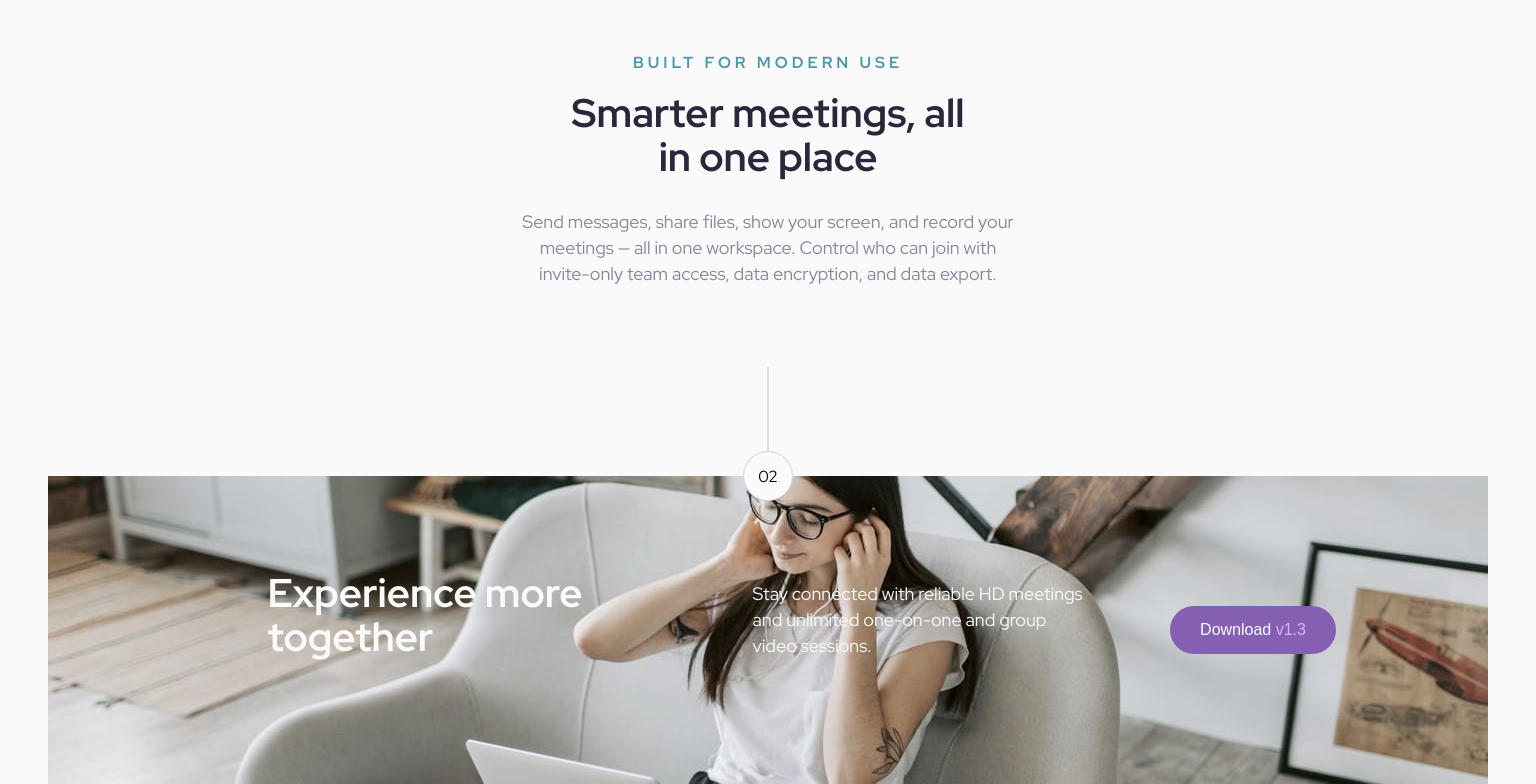
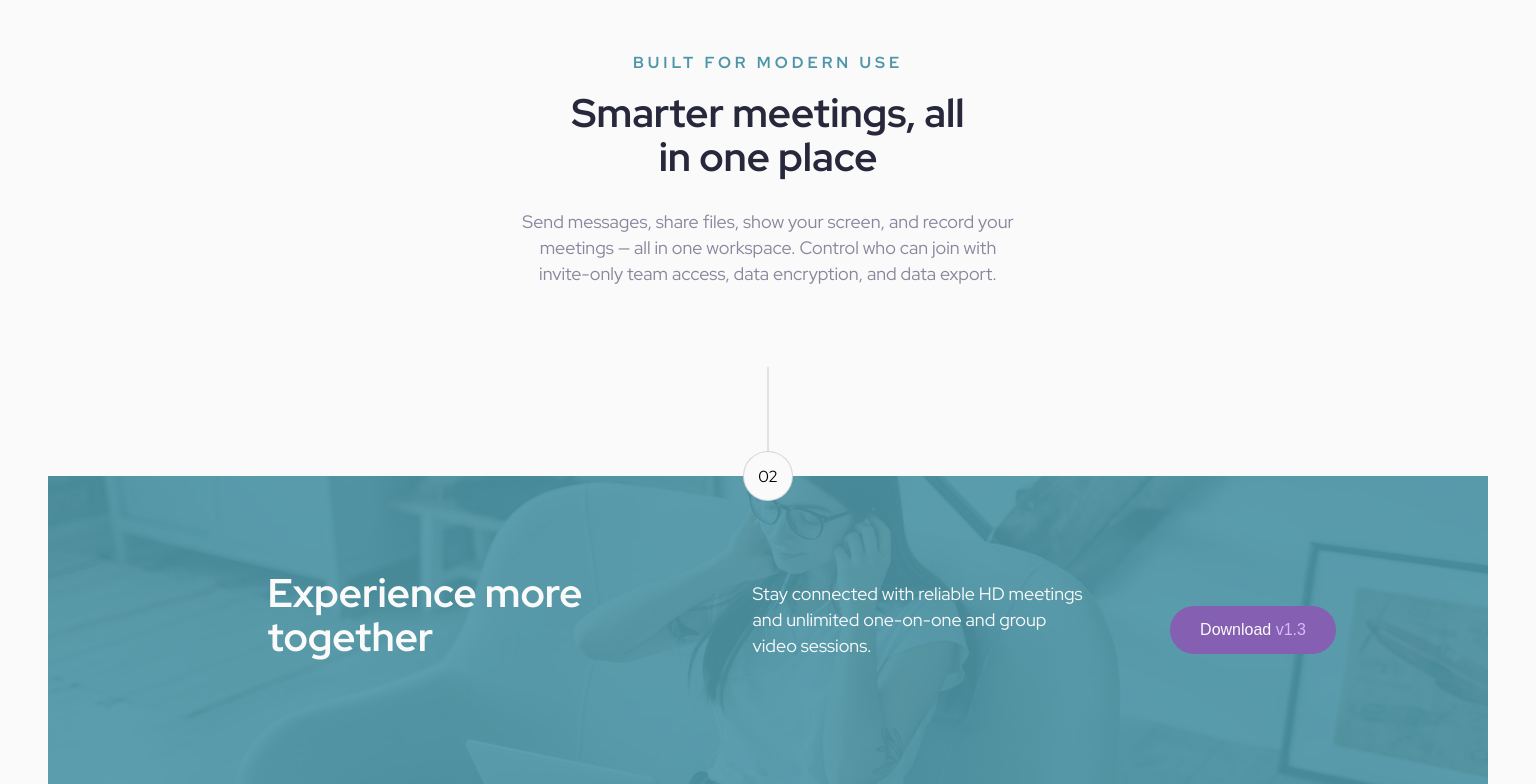
Before and after one commit to estebanp2022/Meet-Landing-Page, a plain HTML site: page starter-code/index.html in a window 1536 px wide. Shown: the part 1111-1895 px from the top of the page. Drawn offline with Linux system fonts and the light colour scheme.

Commit message:
Update style.css

```diff
--- a/starter-code/style.css
+++ b/starter-code/style.css
@@ -196,6 +196,7 @@ button {
     background-position: center;
     object-fit: fill;
     height: 428px;
+    box-shadow: inset 0 0 0 2000px rgba(77, 150, 168, 0.9);
   }
 }
 
@@ -260,8 +261,6 @@ button {
   .footer-container {
     background-image: url("./assets/tablet/image-footer.jpg");
     width: 100%;
-    /* object-fit: cover;
-    object-position: bottom; */
   }
 
   .footer-content h2 {
@@ -336,11 +335,12 @@ button {
   }
 
   .footer-container {
-    flex-direction: row;
-    align-items: center;
-    background-image: url("./assets/desktop/image-footer.jpg");
+    background: url("./assets/desktop/image-footer.jpg");
+
     width: 100%;
     height: 308px;
+    overflow: auto;
+    position: relative;
   }
 
   .footer-content {
```
